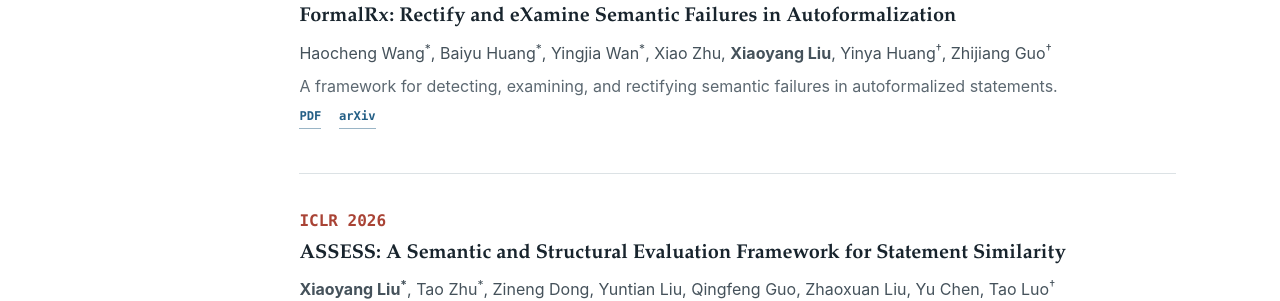
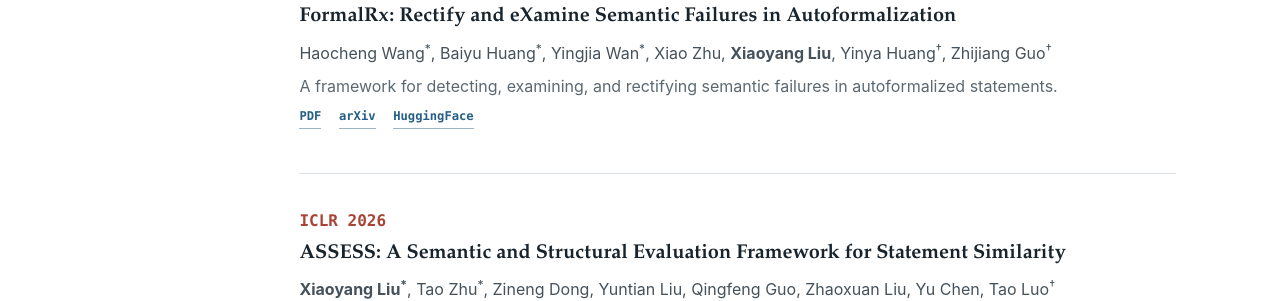
Before and after one commit to XiaoyangLiu-sjtu/XiaoyangLiu-sjtu.github.io, a Jekyll site: the page built from _pages/about.md, in a window 1280 px wide and 900 px high, scrolled down 1566 px. Shown: the part 151-452 px from the top of the window. Built offline with Jekyll 4.4.1, drawn with Linux system fonts in a browser that asks for light colours.

Commit message:
Add FormalRx HuggingFace link

```diff
--- a/_pages/about.md
+++ b/_pages/about.md
@@ -84,7 +84,7 @@ redirect_from:
         <h3><a href="https://arxiv.org/abs/2607.04655" target="_blank" rel="noopener noreferrer">FormalRx: Rectify and eXamine Semantic Failures in Autoformalization</a></h3>
         <p class="publication__authors">Haocheng Wang<sup>*</sup>, Baiyu Huang<sup>*</sup>, Yingjia Wan<sup>*</sup>, Xiao Zhu, <strong>Xiaoyang Liu</strong>, Yinya Huang<sup>†</sup>, Zhijiang Guo<sup>†</sup></p>
         <p class="publication__summary">A framework for detecting, examining, and rectifying semantic failures in autoformalized statements.</p>
-        <p class="publication__links"><a href="https://arxiv.org/pdf/2607.04655" target="_blank" rel="noopener noreferrer">PDF</a><a href="https://arxiv.org/abs/2607.04655" target="_blank" rel="noopener noreferrer">arXiv</a></p>
+        <p class="publication__links"><a href="https://arxiv.org/pdf/2607.04655" target="_blank" rel="noopener noreferrer">PDF</a><a href="https://arxiv.org/abs/2607.04655" target="_blank" rel="noopener noreferrer">arXiv</a><a href="https://huggingface.co/collections/LARK-Lab/formalrx" target="_blank" rel="noopener noreferrer">HuggingFace</a></p>
       </div>
     </article>
 
```
